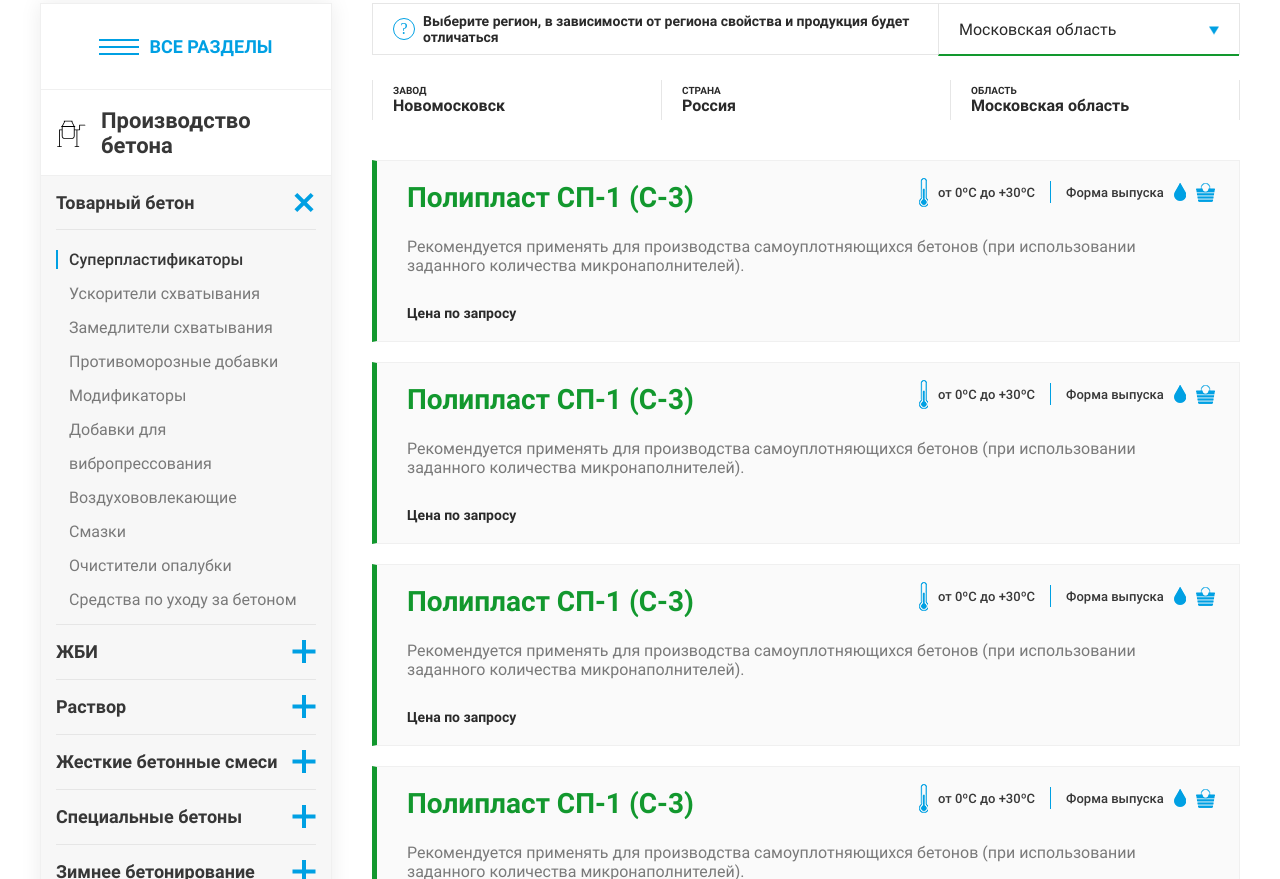
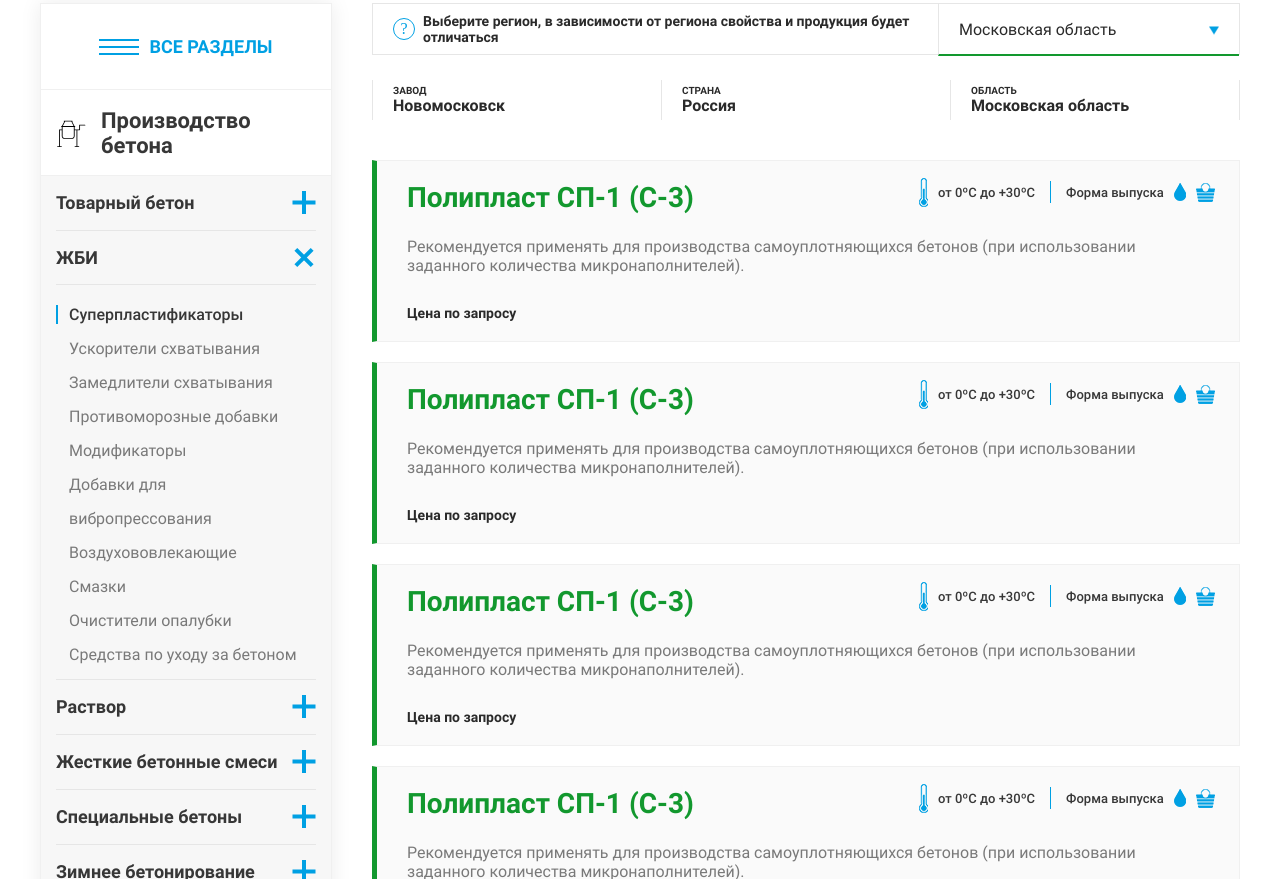
Before and after one commit to cloudmill/polyplast, a plain HTML site: page catalog.html in a window 1280 px wide. Shown: the part 321-1200 px from the top of the page. Drawn offline with nearby package versions, Linux system fonts and the light colour scheme; files that its build step writes are made by us from their sources.

Commit message:
привки 0_0

```diff
--- a/catalog.html
+++ b/catalog.html
@@ -256,7 +256,7 @@
                 </ul>
                 <h3 class="name"><img src="new_styles/img/list_item1.svg" alt="">Производство бетона</h3>
                 <ul class="category">
-                    <li class="open">
+                    <li >
                         <a href="">Товарный бетон<span></span></a>
                         <ul>
                             <li class="active"><a href="">Суперпластификаторы</a></li>
@@ -272,7 +272,7 @@
                             <li><a href="">Средства по уходу за бетоном</a></li>
                         </ul>
                     </li>
-                    <li>
+                    <li class="open">
                         <a href="">ЖБИ<span></span></a>
                         <ul>
                             <li class="active"><a href="">Суперпластификаторы</a></li>
--- a/new_styles/js/script.js
+++ b/new_styles/js/script.js
@@ -337,7 +337,7 @@ function custom(){
 
     //аккардион в каталоге
     $('.catalog .sidebar .category ul').hide()
-    $('.catalog .sidebar .category ul').eq(0).show()
+    $('.catalog .sidebar .category li.open ul').show()
     var list_opening = false;
     $('.catalog .sidebar .category > li > a').click(function(e){
         e.preventDefault();
```
